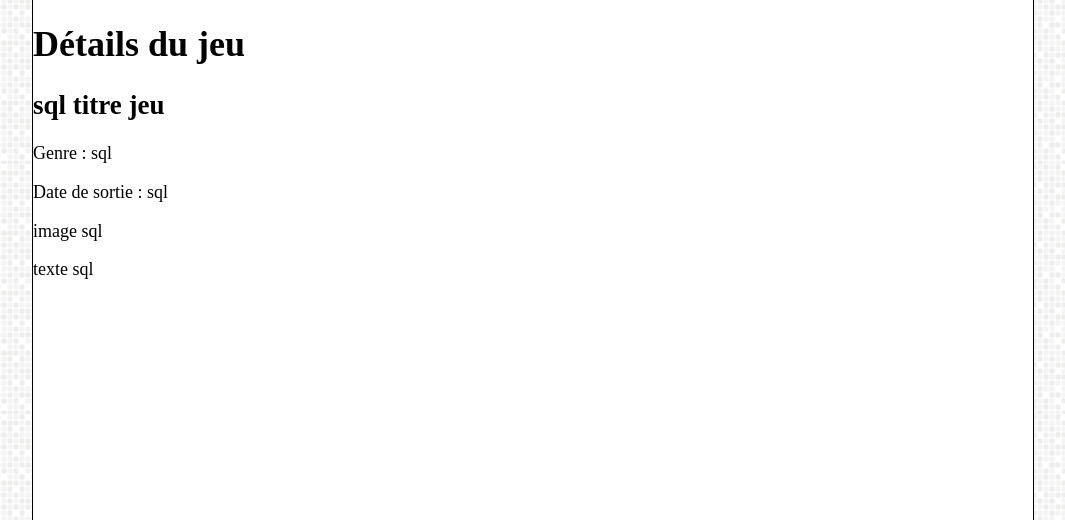
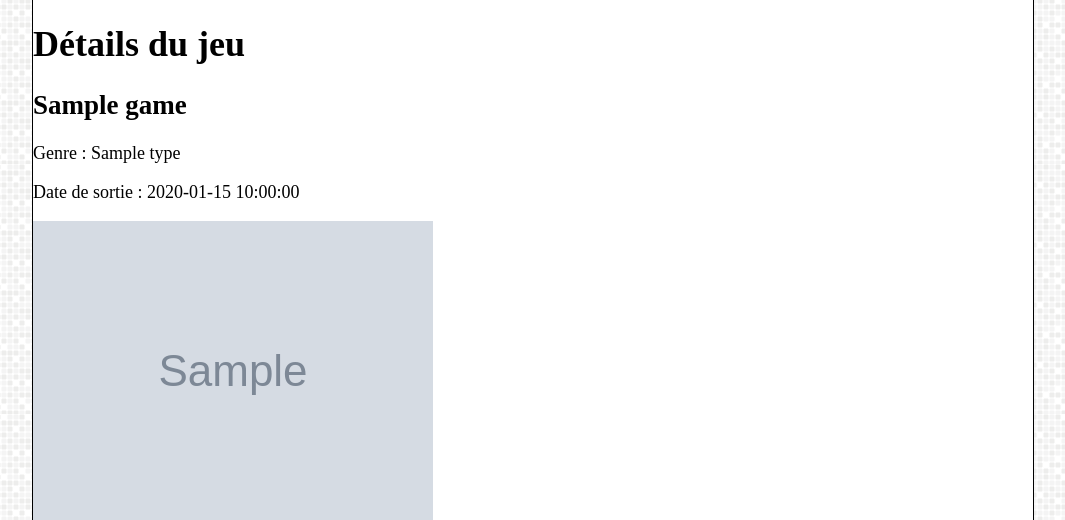
Before and after one commit to PascalTed/T.G.D, a PHP site: template view/postGameView.php in a window 1280 px wide. Shown: the part 86-606 px from the top of the page, without its empty margins (107-1172 px from the left). Run offline with PHP 8.4, Linux system fonts and the light colour scheme; the template is opened without the code that fills it: most values are stand-ins (such as "Sample title", 1, 10 or a date in 2020); grey boxes marked "Sample" are stand-in pictures.

Commit message:
Modifié div (id game-content) dans view/postGameView.php

```diff
--- a/view/postGameView.php
+++ b/view/postGameView.php
@@ -12,20 +12,20 @@
     <div class="game-content">
         <div class="game-header">
             <div>
-                <h2>sql titre jeu</h2>
+                <h2><?= $game['title']; ?></h2>
             </div>
 
             <div>
-                <p>Genre : sql</p>
-                <p>Date de sortie : sql</p>
+                <p>Genre : <?= $game['type']; ?></p>
+                <p>Date de sortie : <?= $game['release_date']; ?></p>
             </div>
         </div>
 
         <div class="game-image-text">
-            <p><image src="" />image sql</p>
+            <p><image src="images/games/<?= $game['image']; ?>" /></p>
 
             <div>
-                <p>texte sql</p>
+                <p><?= $game['content']; ?></p>
             </div>
         </div>
     </div>
```
